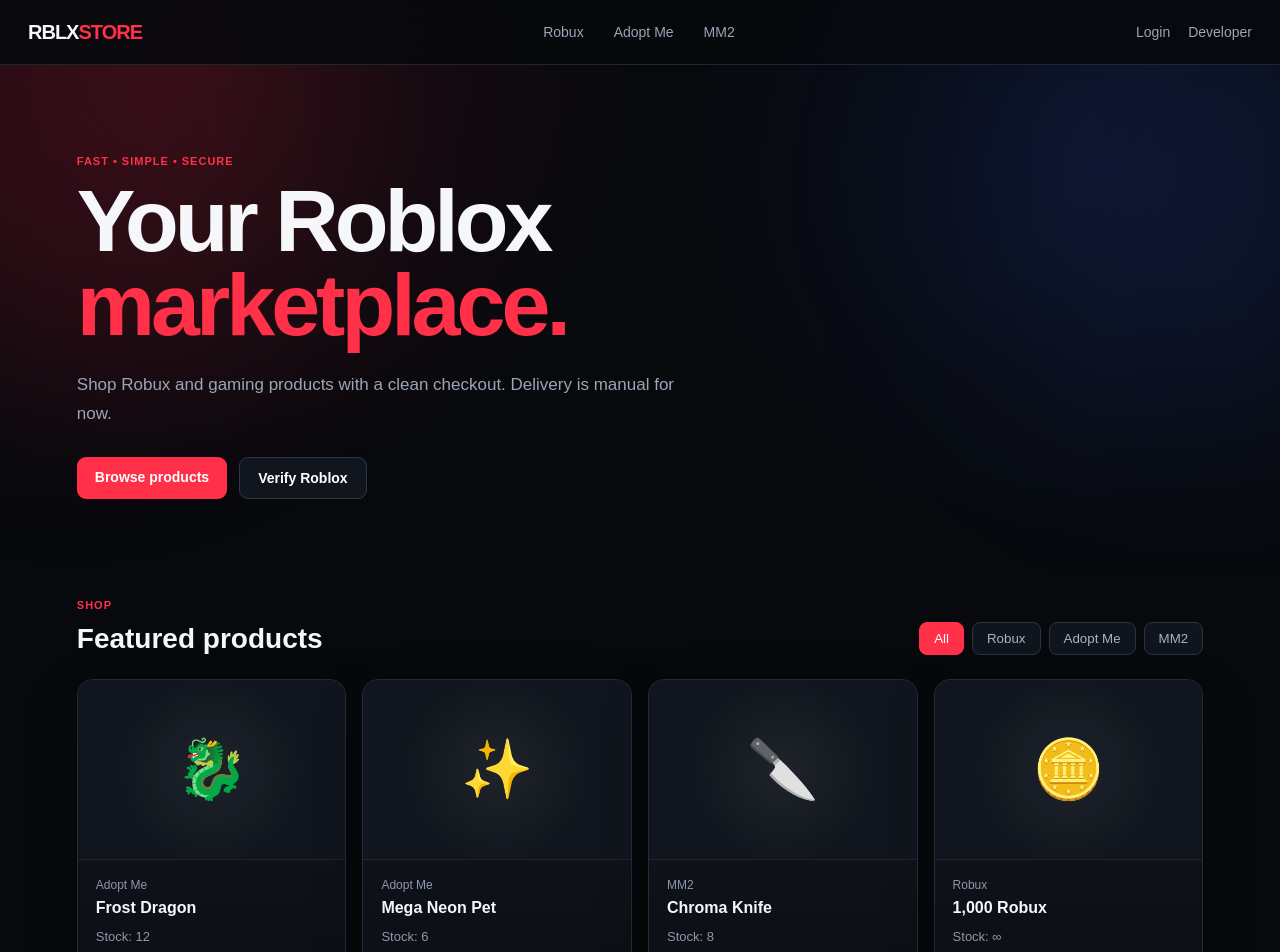
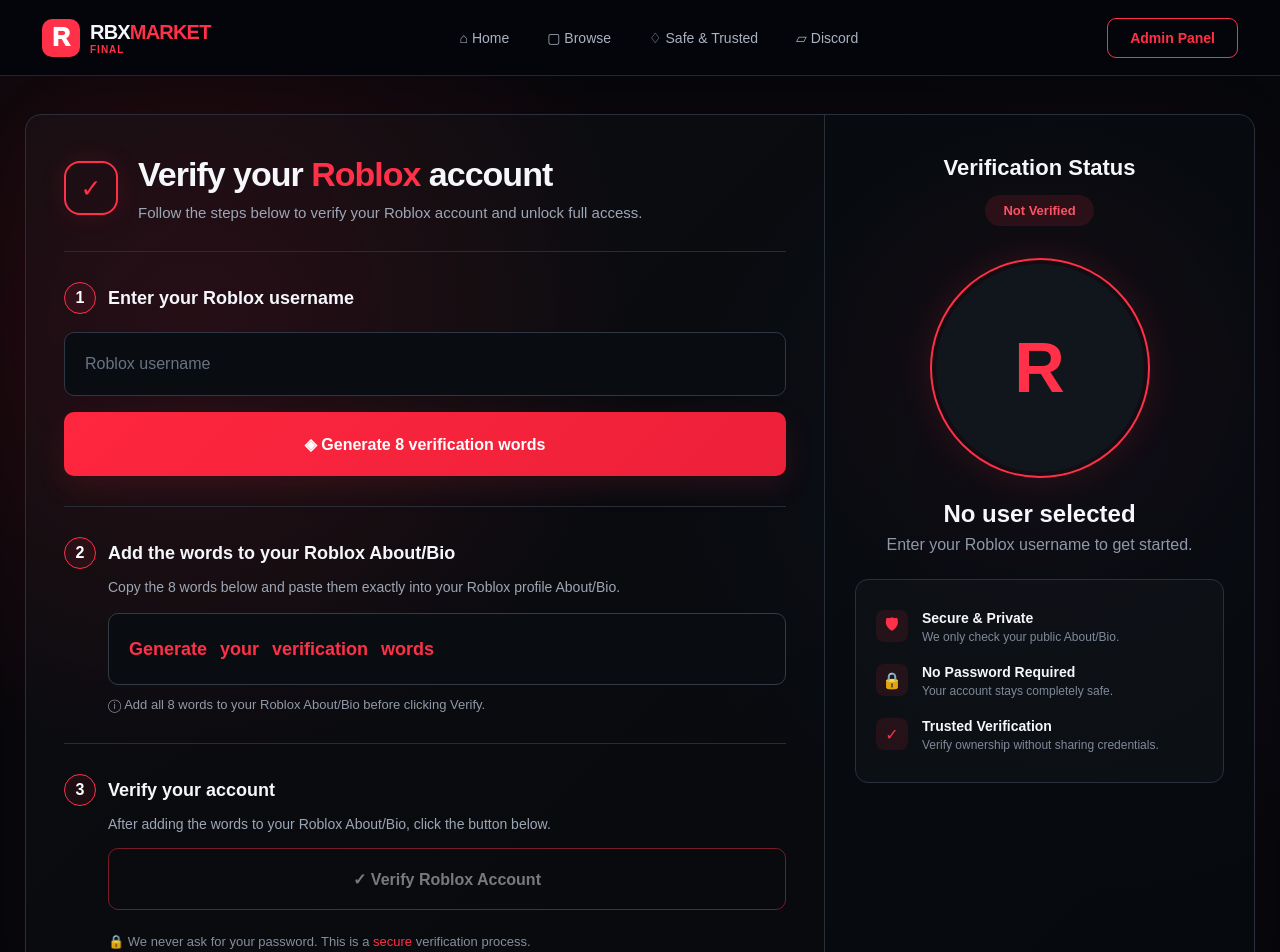
Before and after one commit to stakenumber5-eng/rbxmarketfinal, a Next.js app: page / in a window 1280 px wide. Shown: the top 952 px of the page. Built offline with nearby package versions, Linux system fonts and the light colour scheme.

Commit message:
Update page.tsx

```diff
--- a/app/page.tsx
+++ b/app/page.tsx
@@ -1,86 +1,462 @@
-import Link from "next/link";
-import ProductCard from "../components/ProductCard";
-import { products } from "../lib/products";
+"use client";
 
-export default function Home() {
+import { useState } from "react";
+
+type RobloxUser = {
+  username: string;
+  userId: number;
+  avatarUrl: string | null;
+};
+
+export default function LoginPage() {
+  const [username, setUsername] = useState("");
+  const [verificationCode, setVerificationCode] = useState("");
+  const [user, setUser] = useState<RobloxUser | null>(null);
+  const [verified, setVerified] = useState(false);
+  const [loading, setLoading] = useState(false);
+  const [message, setMessage] = useState("");
+
+  async function generateCode() {
+    const cleanUsername = username.trim();
+
+    if (!cleanUsername) {
+      setMessage("Enter your Roblox username first.");
+      return;
+    }
+
+    setLoading(true);
+    setMessage("");
+
+    // Generating a code ALWAYS starts as unverified.
+    setVerified(false);
+
+    try {
+      const response = await fetch("/api/roblox/start", {
+        method: "POST",
+        headers: {
+          "Content-Type": "application/json",
+        },
+        body: JSON.stringify({
+          username: cleanUsername,
+        }),
+      });
+
+      const data = await response.json();
+
+      if (!response.ok) {
+        throw new Error(
+          data.error || "Could not generate verification words."
+        );
+      }
+
+      if (!Array.isArray(data.words) || data.words.length !== 8) {
+        throw new Error(
+          "The server did not return exactly 8 verification words."
+        );
+      }
+
+      setVerificationCode(data.words.join(" "));
+
+      // Finding the account does NOT mean verified.
+      setUser({
+        username: data.username,
+        userId: data.userId,
+        avatarUrl: null,
+      });
+
+      setMessage(
+        "8 verification words generated. Add them to your Roblox About/Bio, then click Verify."
+      );
+    } catch (error) {
+      console.error("Generate verification error:", error);
+
+      setMessage(
+        error instanceof Error
+          ? error.message
+          : "Something went wrong."
+      );
+    } finally {
+      setLoading(false);
+    }
+  }
+
+  async function verifyAccount() {
+    if (!user) {
+      setMessage("Generate your verification words first.");
+      return;
+    }
+
+    if (!verificationCode) {
+      setMessage("Generate your 8 verification words first.");
+      return;
+    }
+
+    setLoading(true);
+    setMessage("");
+
+    try {
+      const response = await fetch("/api/roblox/verify", {
+        method: "POST",
+        headers: {
+          "Content-Type": "application/json",
+        },
+        body: JSON.stringify({
+          userId: user.userId,
+          words: verificationCode.split(/\s+/),
+        }),
+      });
+
+      const data = await response.json();
+
+      if (!response.ok) {
+        throw new Error(
+          data.error || "Verification failed."
+        );
+      }
+
+      // IMPORTANT:
+      // Do not mark the account verified unless the API
+      // explicitly says verified === true.
+      if (data.verified !== true) {
+        setVerified(false);
+
+        setMessage(
+          "Not verified yet. Add all 8 words to your Roblox About/Bio and try again."
+        );
+
+        return;
+      }
+
+      // Only HERE do we mark the account as verified.
+      setVerified(true);
+
+      let avatarUrl: string | null = null;
+
+      try {
+        const avatarResponse = await fetch(
+          `https://thumbnails.roblox.com/v1/users/avatar-headshot?userIds=${user.userId}&size=150x150&format=Png&isCircular=false`
+        );
+
+        if (avatarResponse.ok) {
+          const avatarData = await avatarResponse.json();
+
+          avatarUrl =
+            avatarData.data?.[0]?.imageUrl || null;
+        }
+      } catch (avatarError) {
+        console.error(
+          "Avatar loading error:",
+          avatarError
+        );
+      }
+
+      setUser({
+        username: data.username || user.username,
+        userId: data.userId || user.userId,
+        avatarUrl,
+      });
+
+      setMessage(
+        "✓ Roblox account successfully verified!"
+      );
+    } catch (error) {
+      console.error("Verification error:", error);
+
+      setVerified(false);
+
+      setMessage(
+        error instanceof Error
+          ? error.message
+          : "Something went wrong."
+      );
+    } finally {
+      setLoading(false);
+    }
+  }
+
+  function copyCode() {
+    if (!verificationCode) return;
+
+    navigator.clipboard.writeText(verificationCode);
+
+    setMessage("Verification words copied!");
+  }
+
   return (
-    <>
-      <header className="site-header">
-        <div className="header-inner">
-          <Link href="/" className="logo">
-            RBLX<span>STORE</span>
-          </Link>
+    <main className="verify-page">
+      {/* HEADER */}
+      <header className="verify-header">
+        <div className="verify-logo">
+          <span className="logo-mark">R</span>
 
-          <nav className="nav">
-            <Link href="/?category=Robux">Robux</Link>
-            <Link href="/?category=Adopt%20Me">Adopt Me</Link>
-            <Link href="/?category=MM2">MM2</Link>
-          </nav>
+          <div>
+            <strong>
+              RBX<span>MARKET</span>
+            </strong>
 
-          <div className="header-actions">
-            <Link href="/login">Login</Link>
-            <Link href="/admin">Developer</Link>
+            <small>FINAL</small>
           </div>
         </div>
+
+        <nav className="verify-nav">
+          <a href="/">⌂ Home</a>
+          <a href="/">▢ Browse</a>
+          <a href="/login">♢ Safe & Trusted</a>
+          <a href="/">▱ Discord</a>
+        </nav>
+
+        <a className="admin-button" href="/admin">
+          Admin Panel
+        </a>
       </header>
 
-      <main>
-        <section className="hero">
-          <div className="hero-content">
-            <div className="eyebrow">FAST • SIMPLE • SECURE</div>
-
-            <h1>
-              Your Roblox
-              <br />
-              <span>marketplace.</span>
-            </h1>
-
-            <p>
-              Shop Robux and gaming products with a clean checkout.
-              Delivery is manual for now.
-            </p>
-
-            <div className="hero-buttons">
-              <Link href="#products" className="primary-button">
-                Browse products
-              </Link>
-
-              <Link href="/login" className="secondary-button">
-                Verify Roblox
-              </Link>
-            </div>
-          </div>
-        </section>
-
-        <section id="products" className="products-section">
-          <div className="section-heading">
-            <div>
-              <div className="eyebrow">SHOP</div>
-              <h2>Featured products</h2>
+      {/* MAIN */}
+      <section className="verify-container">
+        {/* LEFT */}
+        <div className="verify-content">
+          <div className="verify-title">
+            <div className="shield-icon">
+              ✓
             </div>
 
-            <div className="category-buttons">
-              <button className="active">All</button>
-              <button>Robux</button>
-              <button>Adopt Me</button>
-              <button>MM2</button>
+            <div>
+              <h1>
+                Verify your <span>Roblox</span> account
+              </h1>
+
+              <p>
+                Follow the steps below to verify your
+                Roblox account and unlock full access.
+              </p>
             </div>
           </div>
 
-          <div className="products-grid">
-            {products.map((product) => (
-              <ProductCard
-                key={product.id}
-                name={product.name}
-                category={product.category}
-                price={product.price}
-                stock={product.stock}
-                emoji={product.emoji}
+          <div className="divider" />
+
+          {/* STEP 1 */}
+          <section className="verify-step">
+            <div className="step-title">
+              <span className="step-number">
+                1
+              </span>
+
+              <h2>
+                Enter your Roblox username
+              </h2>
+            </div>
+
+            <input
+              className="username-input"
+              type="text"
+              placeholder="Roblox username"
+              value={username}
+              onChange={(e) =>
+                setUsername(e.target.value)
+              }
+              disabled={loading}
+            />
+
+            <button
+              className="red-button"
+              onClick={generateCode}
+              disabled={loading}
+            >
+              {loading
+                ? "Loading..."
+                : "◈ Generate 8 verification words"}
+            </button>
+          </section>
+
+          <div className="divider" />
+
+          {/* STEP 2 */}
+          <section className="verify-step">
+            <div className="step-title">
+              <span className="step-number">
+                2
+              </span>
+
+              <h2>
+                Add the words to your Roblox About/Bio
+              </h2>
+            </div>
+
+            <p className="step-description">
+              Copy the 8 words below and paste them
+              exactly into your Roblox profile
+              About/Bio.
+            </p>
+
+            <div className="code-box">
+              <strong>
+                {verificationCode ||
+                  "Generate your verification words"}
+              </strong>
+
+              {verificationCode && (
+                <button
+                  type="button"
+                  onClick={copyCode}
+                  className="copy-button"
+                >
+                  ▣
+                </button>
+              )}
+            </div>
+
+            <p className="info-text">
+              ⓘ Add all 8 words to your Roblox About/Bio
+              before clicking Verify.
+            </p>
+          </section>
+
+          <div className="divider" />
+
+          {/* STEP 3 */}
+          <section className="verify-step">
+            <div className="step-title">
+              <span className="step-number">
+                3
+              </span>
+
+              <h2>
+                Verify your account
+              </h2>
+            </div>
+
+            <p className="step-description">
+              After adding the words to your Roblox
+              About/Bio, click the button below.
+            </p>
+
+            <button
+              className="verify-button"
+              onClick={verifyAccount}
+              disabled={
+                loading ||
+                !verificationCode ||
+                !user
+              }
+            >
+              {loading
+                ? "Checking Roblox..."
+                : "✓ Verify Roblox Account"}
+            </button>
+
+            {message && (
+              <p className="verify-message">
+                {message}
+              </p>
+            )}
+
+            <p className="security-note">
+              🔒 We never ask for your password. This is a{" "}
+              <span>secure</span> verification process.
+            </p>
+          </section>
+        </div>
+
+        {/* RIGHT */}
+        <aside className="verify-sidebar">
+          <h2>
+            Verification Status
+          </h2>
+
+          {/* VERIFIED IS NOW CONTROLLED ONLY BY `verified` */}
+          <div
+            className={`status-pill ${
+              verified ? "verified" : ""
+            }`}
+          >
+            {verified
+              ? "✓ Verified"
+              : "Not Verified"}
+          </div>
+
+          {/* Avatar only appears after successful verification */}
+          <div className="avatar-container">
+            {verified && user?.avatarUrl ? (
+              <img
+                src={user.avatarUrl}
+                alt={`${user.username} Roblox avatar`}
               />
-            ))}
+            ) : (
+              <div className="empty-avatar">
+                R
+              </div>
+            )}
           </div>
-        </section>
-      </main>
-    </>
+
+          {user ? (
+            <>
+              <h3>
+                {user.username}
+              </h3>
+
+              <p>
+                {verified
+                  ? "Roblox account verified"
+                  : "Roblox account found — not verified"}
+              </p>
+            </>
+          ) : (
+            <>
+              <h3>
+                No user selected
+              </h3>
+
+              <p>
+                Enter your Roblox username to get started.
+              </p>
+            </>
+          )}
+
+          <div className="security-card">
+            <div className="security-item">
+              <span>🛡</span>
+
+              <div>
+                <strong>
+                  Secure & Private
+                </strong>
+
+                <p>
+                  We only check your public About/Bio.
+                </p>
+              </div>
+            </div>
+
+            <div className="security-item">
+              <span>🔒</span>
+
+              <div>
+                <strong>
+                  No Password Required
+                </strong>
+
+                <p>
+                  Your account stays completely safe.
+                </p>
+              </div>
+            </div>
+
+            <div className="security-item">
+              <span>✓</span>
+
+              <div>
+                <strong>
+                  Trusted Verification
+                </strong>
+
+                <p>
+                  Verify ownership without sharing
+                  credentials.
+                </p>
+              </div>
+            </div>
+          </div>
+        </aside>
+      </section>
+    </main>
   );
 }
```
